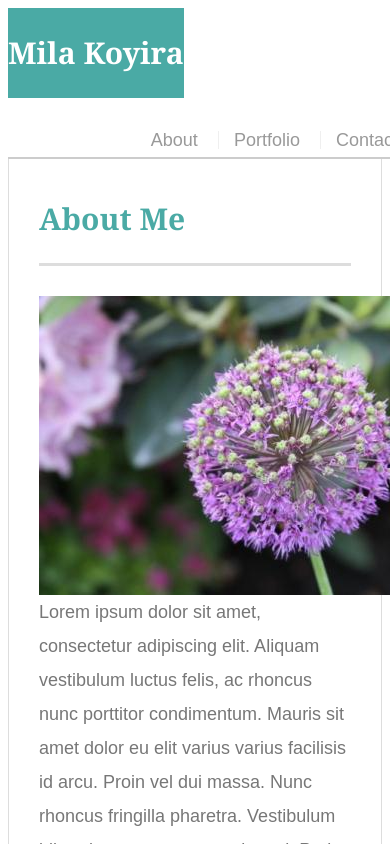
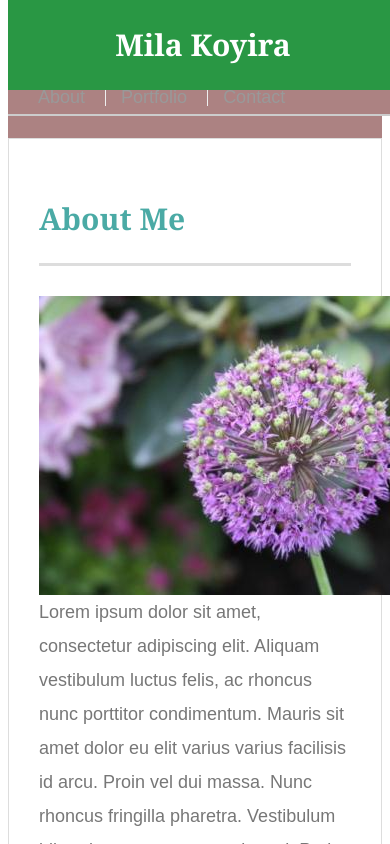
Before and after one commit to ukgt/Responsive-PortfolioUK, a plain HTML site: page index.html in a window 390 px wide. Shown: the top 844 px of the page. Drawn offline with Linux system fonts and the light colour scheme.

Commit message:
updated 112518

```diff
--- a/assets/style.css
+++ b/assets/style.css
@@ -36,9 +36,9 @@ body {
 
         @media screen and (max-width: 640px) {
             .container{
-                float: none;
+                float: left;
                 width: 100%;
-               background-color: lightcoral;
+               background-color: rgb(172, 130, 130);
                 }
             }
 
@@ -88,6 +88,17 @@ body {
     border-bottom: 2px solid #cccccc;
   }
 
+  @media screen and (max-width: 640px) {
+    #masthead {
+        float: none;
+        width: 100%;
+       background-color: rgb(41, 151, 68);
+       position: fixed;
+       top: 0;
+
+        }
+    }
+
   #logo {
     float: left;
     /*width: 250px; */
@@ -102,11 +113,32 @@ body {
     background: #4aaaa5;
   }
 
+
+  @media screen and (max-width: 640px) {
+    #logo {
+        float: none;
+        width: 100%;
+       background-color: rgb(41, 151, 68);
+       position: fixed;
+       top: 0;
+
+        }
+    }
+
   nav {
-    float: right;
-    margin-top: 25px;
+   float: right;
+   margin-top: 25px;
   }
 
+
+  @media screen and (max-width: 640px) {
+    nav {
+      float: left;
+
+      margin-top: 80px;
+
+        }
+    }
   nav a {
     display: inline-block;
     padding-left: 15px;
@@ -120,6 +152,8 @@ body {
   nav a:first-child {
     border-left: 0 none;
   }
+
+
 
   /* footer */
 
```
